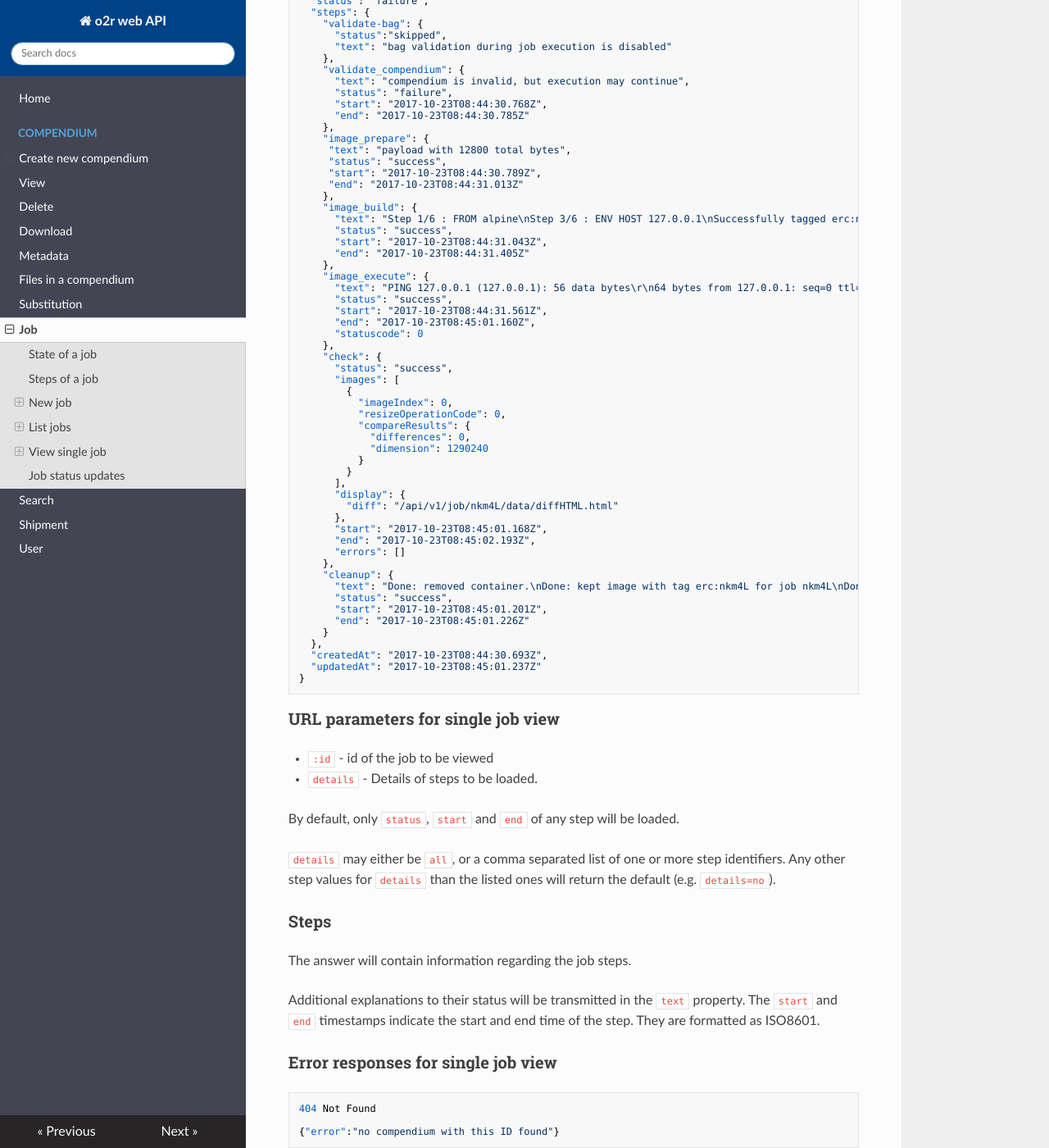
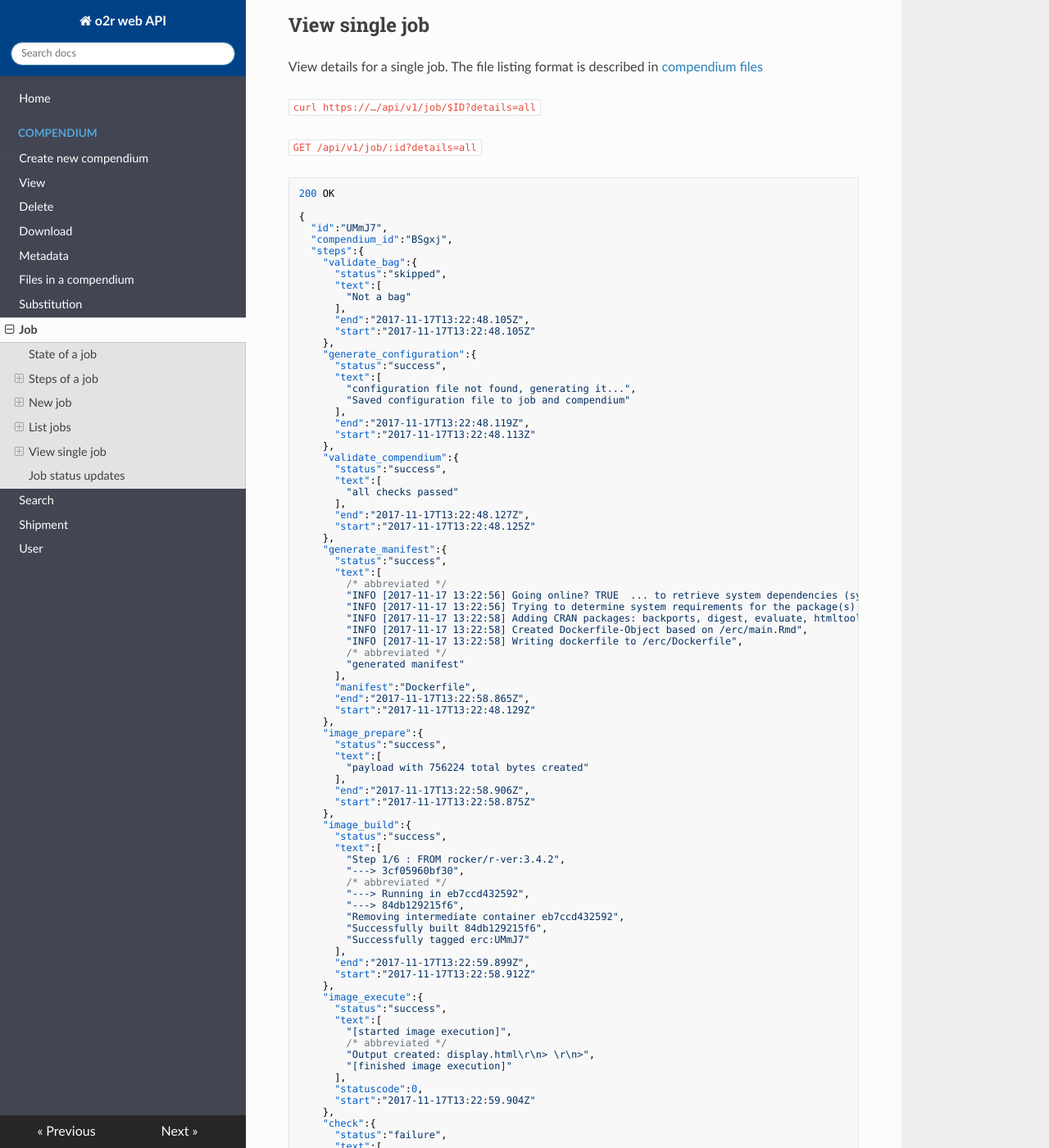
Before and after one commit to o2r-project/api, an MkDocs documentation site: the page built from docs/job.md, in a window 1280 px wide and 1400 px high, scrolled down 3677 px. Shown: the whole window at 82% size. Built offline with MkDocs 1.6.1, drawn with Linux system fonts in a browser that asks for light colours; nearby versions of some CDN libraries; old or Windows-style settings are respelled for this version of MkDocs; some of the changed text lies outside the part shown.

Commit message:
update job example and clarify job metadata

````diff
--- a/docs/job.md
+++ b/docs/job.md
@@ -42,6 +42,8 @@ The are executed in order.
 - **cleanup**
   Remove image or job files (depending on server-side settings).
 
+### Status
+
 All of these steps can be in one of the following status:
 
 - `queued`: step is not yet started
@@ -49,6 +51,16 @@ All of these steps can be in one of the following status:
 - `success`: step is completed successfully
 - `failure`: step is completed unsuccessfully
 - `skipped`: step does not fit the given input, e.g. bag validation is not done for non-bag workspaces
+
+### Step metadata
+
+Additional explanations on steps' status will be transmitted in the `text` property.
+`text` is an array, with the latest element holding the newest information.
+During long running steps, the `text` element is updated by appending new information when available.
+
+The `start` and `end` timestamps indicate the start and end time of the step. They are formatted as ISO8601.
+
+Specific steps may carry more information in additional properties.
 
 ## New job
 
@@ -159,85 +171,132 @@ View details for a single job. The file listing format is described in [compendi
 200 OK
 
 {
-  "id": "nkm4L",
-  "compendium_id": "a4Dnm",
-  "user": "0000-0001-6021-1617",
-  "status": "failure",
-  "steps": {
-    "validate-bag": {
+  "id":"UMmJ7",
+  "compendium_id":"BSgxj",
+  "steps":{
+    "validate_bag":{
       "status":"skipped",
-      "text": "bag validation during job execution is disabled"
+      "text":[
+        "Not a bag"
+      ],
+      "end":"2017-11-17T13:22:48.105Z",
+      "start":"2017-11-17T13:22:48.105Z"
     },
-    "validate_compendium": {
-      "text": "compendium is invalid, but execution may continue",
-      "status": "failure",
-      "start": "2017-10-23T08:44:30.768Z",
-      "end": "2017-10-23T08:44:30.785Z"
+    "generate_configuration":{
+      "status":"success",
+      "text":[
+        "configuration file not found, generating it...",
+        "Saved configuration file to job and compendium"
+      ],
+      "end":"2017-11-17T13:22:48.119Z",
+      "start":"2017-11-17T13:22:48.113Z"
     },
-    "image_prepare": {
-     "text": "payload with 12800 total bytes",
-     "status": "success",
-     "start": "2017-10-23T08:44:30.789Z",
-     "end": "2017-10-23T08:44:31.013Z"
+    "validate_compendium":{
+      "status":"success",
+      "text":[
+        "all checks passed"
+      ],
+      "end":"2017-11-17T13:22:48.127Z",
+      "start":"2017-11-17T13:22:48.125Z"
     },
-    "image_build": {
-      "text": "Step 1/6 : FROM alpine\nStep 3/6 : ENV HOST 127.0.0.1\nSuccessfully tagged erc:nkm4L\n",
-      "status": "success",
-      "start": "2017-10-23T08:44:31.043Z",
-      "end": "2017-10-23T08:44:31.405Z"
+    "generate_manifest":{
+      "status":"success",
+      "text":[
+        /* abbreviated */
+        "INFO [2017-11-17 13:22:56] Going online? TRUE  ... to retrieve system dependencies (sysreq-api)",
+        "INFO [2017-11-17 13:22:56] Trying to determine system requirements for the package(s) 'knitr, backports, magrittr, rprojroot, htmltools, yaml, Rcpp, stringi, rmarkdown, stringr, digest, evaluate' from sysreq online DB",
+        "INFO [2017-11-17 13:22:58] Adding CRAN packages: backports, digest, evaluate, htmltools, knitr, magrittr, Rcpp, rmarkdown, rprojroot, stringi, stringr, yaml",
+        "INFO [2017-11-17 13:22:58] Created Dockerfile-Object based on /erc/main.Rmd",
+        "INFO [2017-11-17 13:22:58] Writing dockerfile to /erc/Dockerfile",
+        /* abbreviated */
+        "generated manifest"
+      ],
+      "manifest":"Dockerfile",
+      "end":"2017-11-17T13:22:58.865Z",
+      "start":"2017-11-17T13:22:48.129Z"
     },
-    "image_execute": {
-      "text": "PING 127.0.0.1 (127.0.0.1): 56 data bytes\r\n64 bytes from 127.0.0.1: seq=0 ttl=64 [TRUNCATED FOR EXAMPLE]",
-      "status": "success",
-      "start": "2017-10-23T08:44:31.561Z",
-      "end": "2017-10-23T08:45:01.160Z",
-      "statuscode": 0
+    "image_prepare":{
+      "status":"success",
+      "text":[
+        "payload with 756224 total bytes created"
+      ],
+      "end":"2017-11-17T13:22:58.906Z",
+      "start":"2017-11-17T13:22:58.875Z"
     },
-    "check": {
-      "status": "success",
-      "images": [
+    "image_build":{
+      "status":"success",
+      "text":[
+        "Step 1/6 : FROM rocker/r-ver:3.4.2",
+        "---> 3cf05960bf30",
+        /* abbreviated */
+        "---> Running in eb7ccd432592",
+        "---> 84db129215f6",
+        "Removing intermediate container eb7ccd432592",
+        "Successfully built 84db129215f6",
+        "Successfully tagged erc:UMmJ7"
+      ],
+      "end":"2017-11-17T13:22:59.899Z",
+      "start":"2017-11-17T13:22:58.912Z"
+    },
+    "image_execute":{
+      "status":"success",
+      "text":[
+        "[started image execution]",
+        /* abbreviated */
+        "Output created: display.html\r\n> \r\n>",
+        "[finished image execution]"
+      ],
+      "statuscode":0,
+      "start":"2017-11-17T13:22:59.904Z"
+    },
+    "check":{
+      "status":"failure",
+      "text":[
+        "Check failed"
+      ],
+      "images":[
         {
-          "imageIndex": 0,
-          "resizeOperationCode": 0,
-          "compareResults": {
-            "differences": 0,
-            "dimension": 1290240
+          "imageIndex":0,
+          "resizeOperationCode":0,
+          "compareResults":{
+            "differences":204786,
+            "dimension":1290240
           }
         }
       ],
-      "display": {
-        "diff": "/api/v1/job/nkm4L/data/diffHTML.html"
+      "display":{
+        "diff":"/api/v1/job/UMmJ7/data/diffHTML.html"
       },
-      "start": "2017-10-23T08:45:01.168Z",
-      "end": "2017-10-23T08:45:02.193Z",
-      "errors": []
+      "errors":[ ],
+      "checkSuccessful":false,
+      "end":"2017-11-17T13:23:04.439Z",
+      "start":"2017-11-17T13:23:03.479Z"
     },
-    "cleanup": {
-      "text": "Done: removed container.\nDone: kept image with tag erc:nkm4L for job nkm4L\nDone: deleted tmp payload file.",
-      "status": "success",
-      "start": "2017-10-23T08:45:01.201Z",
-      "end": "2017-10-23T08:45:01.226Z"
+    "cleanup":{
+      "status":"success",
+      "text":[
+        "Running regular cleanup",
+        "Removed image with tag erc:UMmJ7: [{\"Untagged\":\"erc:UMmJ7\"},{\"Deleted\":\"sha256:84db129215f60f805320e0f70c54a706b6e4030f4627c74abfb1e17f287fefa8\"},{\"Deleted\":\"sha256:0dc5b951dc58a10e50ea42dd14a1cd59b080199d9ca40cadd0a4fc8ae5e0d139\"},{\"Deleted\":\"sha256:ea88669b92a1c67dc2825f9f6d90d334a6032882d3d31bc85671afbd04adaa70\"}]",
+        "Deleted temporary payload file."
+      ],
+      "end":"2017-11-17T13:23:05.592Z",
+      "start":"2017-11-17T13:23:04.575Z"
     }
   },
-  "createdAt": "2017-10-23T08:44:30.693Z",
-  "updatedAt": "2017-10-23T08:45:01.237Z"
+  "status":"failure",
+  "files":{ /* see compendium */  }
 }
 ```
 
 ### URL parameters for single job view
 
 - `:id` - id of the job to be viewed
-- `details` - Details of steps to be loaded.
+- `steps` - Steps to be loaded with full details
 
-By default, only `status`, `start` and `end` of any step will be loaded.
+By default, only `status`, `start` and `end` of all steps are included in the response.
 
-`details` may either be `all`, or a comma separated list of one or more step identifiers. Any other step values for `details` than the listed ones will return the default (e.g. `details=no`).
-
-### Steps
-
-The answer will contain information regarding the job steps.
-
-Additional explanations to their status will be transmitted in the `text` property. The `start` and `end` timestamps indicate the start and end time of the step. They are formatted as ISO8601.
+`steps` may either be `all`, or a comma separated list of one or more step names.
+Any other step values for `details` than the listed ones will return the default (e.g. `details=no`).
 
 ### Error responses for single job view
 
````
